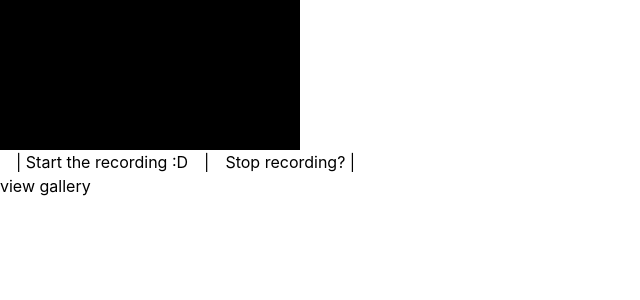
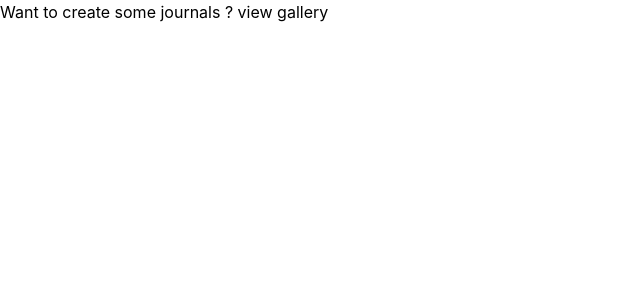
Before and after one commit to Reaous/mp4u, a SvelteKit app: page / in a window 1280 px wide. Shown: the top 300 px of the page, without its empty margins (0-640 px from the left). Built offline with nearby package versions, Linux system fonts and the light colour scheme; no server answers.

Commit message:
added seperte recording place , ensured camera isnt on while not recording by using functions ,button bug fixing

```diff
--- a/src/routes/+page.svelte
+++ b/src/routes/+page.svelte
@@ -3,19 +3,34 @@ import { createRawSnippet, onMount } from "svelte";
 import { db } from "../lib/db";
 
     let savedvids = $state([]);
-    let stream
+    let stream = $state()
     let mediarecorder
-    let isrecording = false;
+    let isrecording = $state(false);
     let chunks = [];
-    let videobox
+    let videobox = $state()
+    let showvideo = $state(false)
 
 
-    onMount (async ()=> {
+    const camon = (async ()=> {
     stream = await navigator.mediaDevices.getUserMedia({video:true,audio:true})
-    videobox.srcObject = stream
-    await loadvideos()
+    showvideo = true
     })
 
+    const camoff = (async ()=> {
+        if (stream) {
+            stream.getTracks().forEach((track) => track.stop());
+            stream = undefined ;
+        }
+        showvideo= false
+    })
+
+
+
+    $effect(() => {
+    if (videobox && stream) {
+        videobox.srcObject = stream;
+    }
+    });
 
 
     const startrecording = ()=> {
@@ -29,7 +44,6 @@ import { db } from "../lib/db";
         mediarecorder.onstop = async ()=> {
         const blob = new Blob(chunks ,{type :"video/webm"})
         await db.videos.add({ createdat: Date.now(), video:blob});
-        await loadvideos()
     }
 
 
@@ -51,27 +65,39 @@ import { db } from "../lib/db";
 
 
 </script>
-
-
+{#if showvideo}
+<div >
 <video autoplay playsinline muted bind:this= {videobox} class = "bg-black" >
 
 </video>
-
+</div>
 <div class = "flex gap-4">
 
-<div></div>
-<button onclick={startrecording}>
+<button onclick={startrecording} disabled={isrecording}>
 | Start the recording :D
 </button>
 
 <div> | </div>
 
-<button onclick={stoprecording}>
+<button onclick={stoprecording} disabled = {!isrecording}>
     Stop recording? |
 </button>
 
+{#if isrecording}
+    <h1> Recording underway :3</h1>
+{/if}
 
 </div>
 
+<button onclick ={camoff}>
+    Go back to homepage?
+</button>
+{/if}
+
+{#if !showvideo}
+<button onclick={camon}>
+    Want to create some journals ?
+</button>
+{/if}
 
 <a href="/gallery">  view gallery </a>
```
